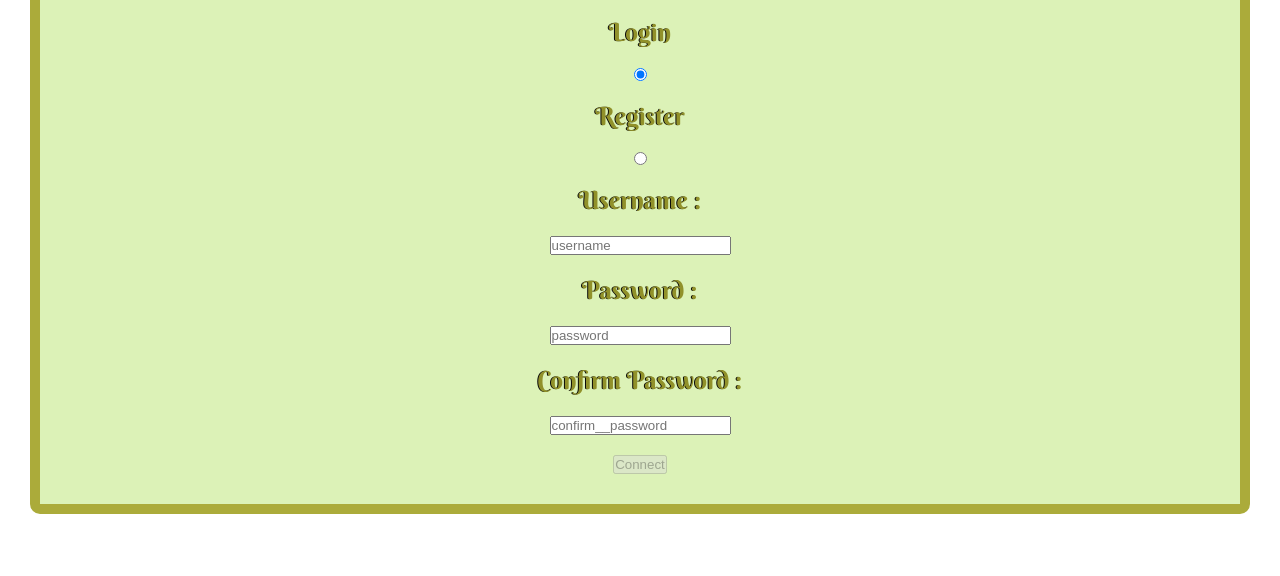
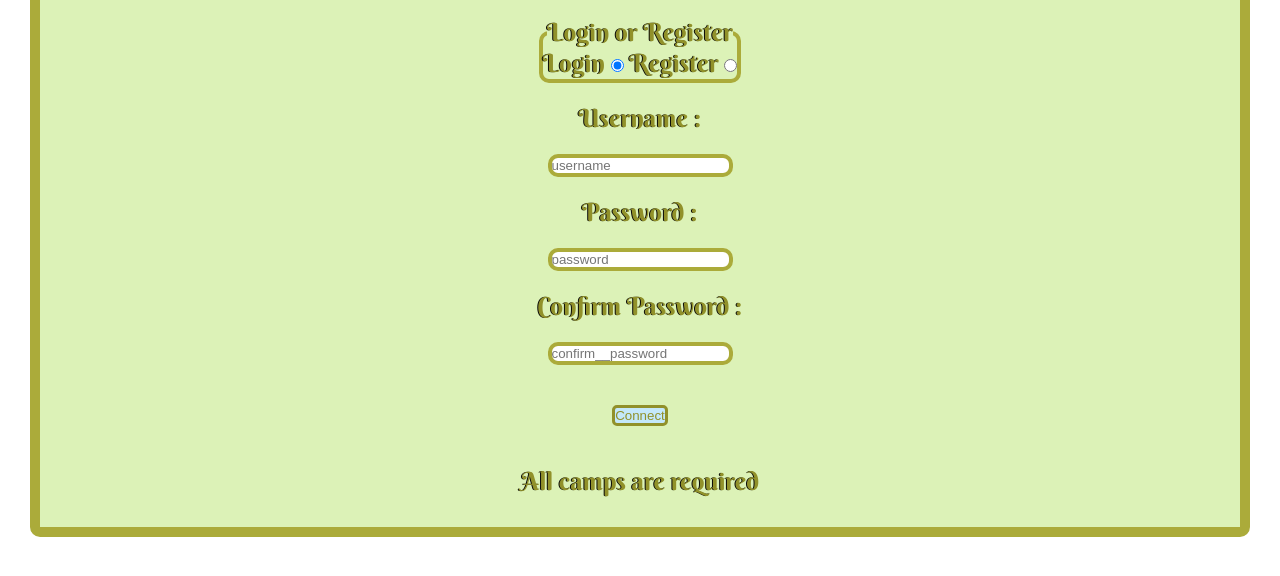
Before and after one commit to JosSid/The-Souk, a plain HTML site: page signup.html in a window 1280 px wide. Shown: the part 490-1066 px from the top of the page. Drawn offline with Linux system fonts and the light colour scheme.

Commit message:
Arreglado campos requeridos y estilos en formularios

```diff
--- a/signup.html
+++ b/signup.html
@@ -25,22 +25,26 @@
 
     <form class="register__user__form">
 
-        <label for="login">Login</label>
-        <input type="radio" name="statement" id="login" value="login" checked>
+        <fieldset class="statement__camp input__case">
+            <legend>Login or Register</legend>
+            <label for="login"> Login </label>
+            <input type="radio" name="statement" id="login" value="login" checked>
 
-        <label for="register">Register</label>
-        <input type="radio" name="statement" id="register" value="register">
+            <label for="register"> Register </label>
+            <input type="radio" name="statement" id="register" value="register">
+        </fieldset>
 
-        <label for="username">Username :</label>
-        <input id="username" name="username" type="text" placeholder="username">
+        <label for="username"> Username :</label>
+        <input class="input__case" id="username" name="username" type="text" placeholder="username">
 
-        <label for="password">Password :</label>
-        <input id="password" name="password" type="password" placeholder="password">
+        <label for="password"> Password :</label>
+        <input class="input__case" id="password" name="password" type="password" placeholder="password">
 
-        <label for="confirm__password">Confirm Password :</label>
-        <input id="confirm__password" name="confirm__password" type="password" placeholder="confirm__password">
+        <label for="confirm__password"> Confirm Password :</label>
+        <input class="input__case" id="confirm__password" name="confirm__password" type="password" placeholder="confirm__password">
 
-        <button id="register__user__button" disabled type="submit">Connect</button>
+        <button class="create__ad__button" id="register__user__button" disabled type="submit">Connect</button>
+        <p>All camps are required </p>
 
 
     </form>
--- a/styles/createAd.css
+++ b/styles/createAd.css
@@ -1,4 +1,7 @@
 :root {
+    --txt-color: rgb(145, 145, 42);
+    --bg-color: rgb(220, 242, 183);
+    --border-color: rgb(145, 145, 42);
     font-family: 'Berkshire Swash', cursive;
 }
 
@@ -23,6 +26,11 @@ body{
     border: solid 10px rgb(171, 171, 58);
     border-radius: 10px;
     background-color: rgb(220, 242, 183);
+}
+
+.input__case {
+    border: solid 4px rgb(171, 171, 58);
+    border-radius: 10px;
 }
 
 #create__ad__form, .register__user__form {
@@ -50,6 +58,14 @@ body{
     font-size: 35px;
 }
 
+.create__ad__button {
+    color: var(--txt-color);
+    background-color: rgb(196, 232, 250) ;
+    margin:20px auto 20px;
+    border-radius: 5px;
+    border: solid 3px var(--border-color);
+}
+
 @media screen and (min-width: 450px) {
     .logo__imgP{
         display: none;
```
Also changed, not shown: ads__list/adsView.js (+6 -1 lines), createAd.html (+11 -9 lines), create__ad/CreateAdController.js (+13 -0 lines), loader.css (+6 -1 lines), styles/main.css (+7 -0 lines).
